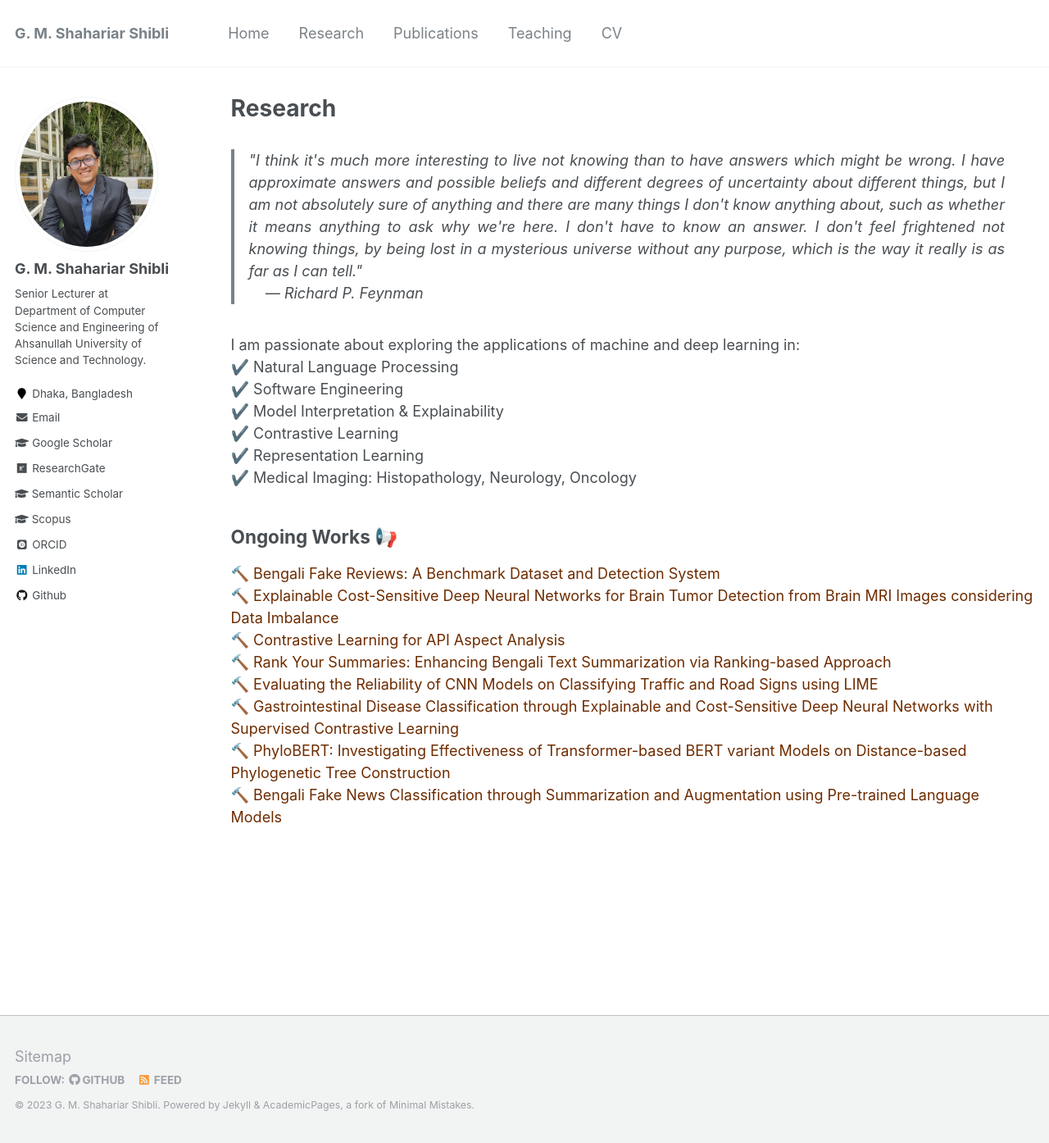
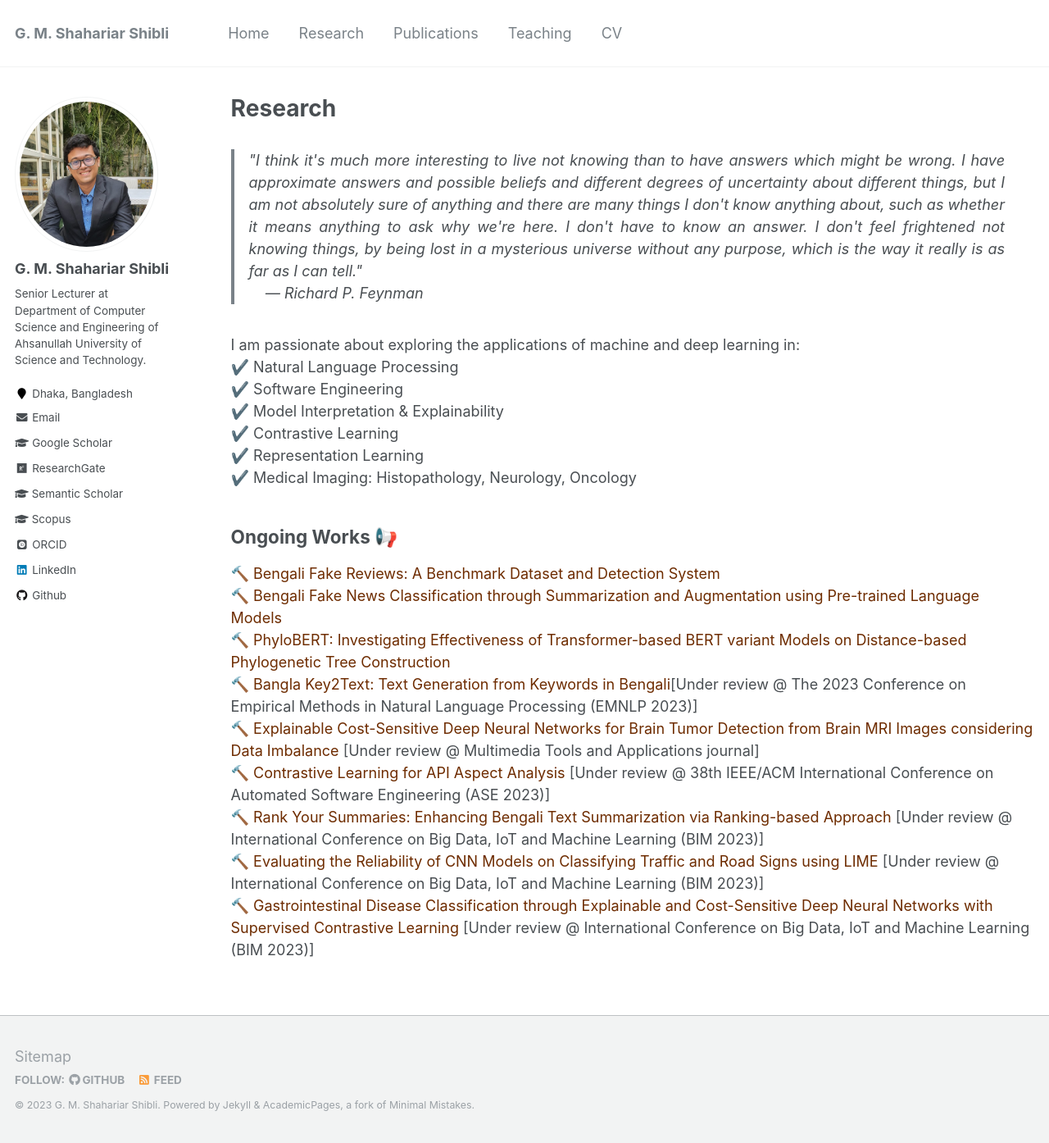
Before and after one commit to shahariar-shibli/shahariar-shibli.github.io, a Jekyll site: the page built from _pages/research.md, in a window 1280 px wide and 1394 px high. Shown: the whole window at 82% size. Built offline with Jekyll 4.4.1, drawn with Linux system fonts in a browser that asks for light colours; some web fonts are replaced.

Commit message:
Update research.md

```diff
--- a/_pages/research.md
+++ b/_pages/research.md
@@ -24,10 +24,11 @@ I am passionate about exploring the applications of machine and deep learning in
 
 ## Ongoing Works 📢
 🔨 <span style="color:#6E2C00">Bengali Fake Reviews: A Benchmark Dataset and Detection System</span><br>
-🔨 <span style="color:#6E2C00">Explainable Cost-Sensitive Deep Neural Networks for Brain Tumor Detection from Brain MRI Images considering Data Imbalance</span><br>
-🔨 <span style="color:#6E2C00">Contrastive Learning for API Aspect Analysis</span><br>
-🔨 <span style="color:#6E2C00">Rank Your Summaries: Enhancing Bengali Text Summarization via Ranking-based Approach</span><br>
-🔨 <span style="color:#6E2C00">Evaluating the Reliability of CNN Models on Classifying Traffic and Road Signs using LIME</span><br>
-🔨 <span style="color:#6E2C00">Gastrointestinal Disease Classification through Explainable and Cost-Sensitive Deep Neural Networks with Supervised Contrastive Learning</span><br>
+🔨 <span style="color:#6E2C00">Bengali Fake News Classification through Summarization and Augmentation using Pre-trained Language Models</span><br>
 🔨 <span style="color:#6E2C00">PhyloBERT: Investigating Effectiveness of Transformer-based BERT variant Models on Distance-based Phylogenetic Tree Construction</span><br>
-🔨 <span style="color:#6E2C00">Bengali Fake News Classification through Summarization and Augmentation using Pre-trained Language Models</span><br>
+🔨 <span style="color:#6E2C00">Bangla Key2Text: Text Generation from Keywords in Bengali</span>[Under review @ The 2023 Conference on Empirical Methods in Natural Language Processing (EMNLP 2023)]<br>
+🔨 <span style="color:#6E2C00">Explainable Cost-Sensitive Deep Neural Networks for Brain Tumor Detection from Brain MRI Images considering Data Imbalance</span> [Under review @ Multimedia Tools and Applications journal]<br>
+🔨 <span style="color:#6E2C00">Contrastive Learning for API Aspect Analysis</span> [Under review @ 38th IEEE/ACM International Conference on Automated Software Engineering (ASE 2023)]<br>
+🔨 <span style="color:#6E2C00">Rank Your Summaries: Enhancing Bengali Text Summarization via Ranking-based Approach</span> [Under review @ International Conference on Big Data, IoT and Machine Learning (BIM 2023)]<br>
+🔨 <span style="color:#6E2C00">Evaluating the Reliability of CNN Models on Classifying Traffic and Road Signs using LIME</span> [Under review @ International Conference on Big Data, IoT and Machine Learning (BIM 2023)]<br>
+🔨 <span style="color:#6E2C00">Gastrointestinal Disease Classification through Explainable and Cost-Sensitive Deep Neural Networks with Supervised Contrastive Learning</span> [Under review @ International Conference on Big Data, IoT and Machine Learning (BIM 2023)]<br>
```
